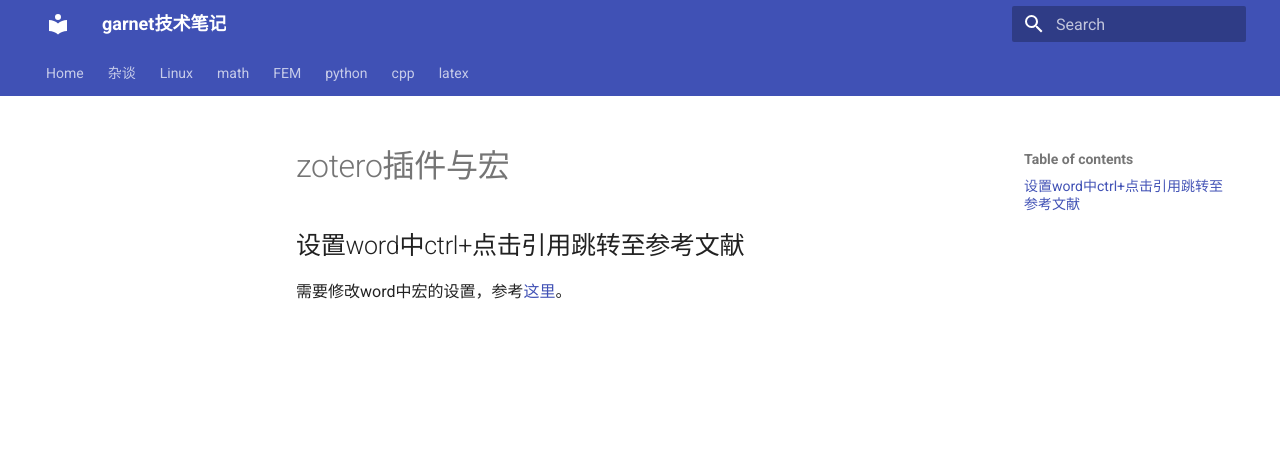
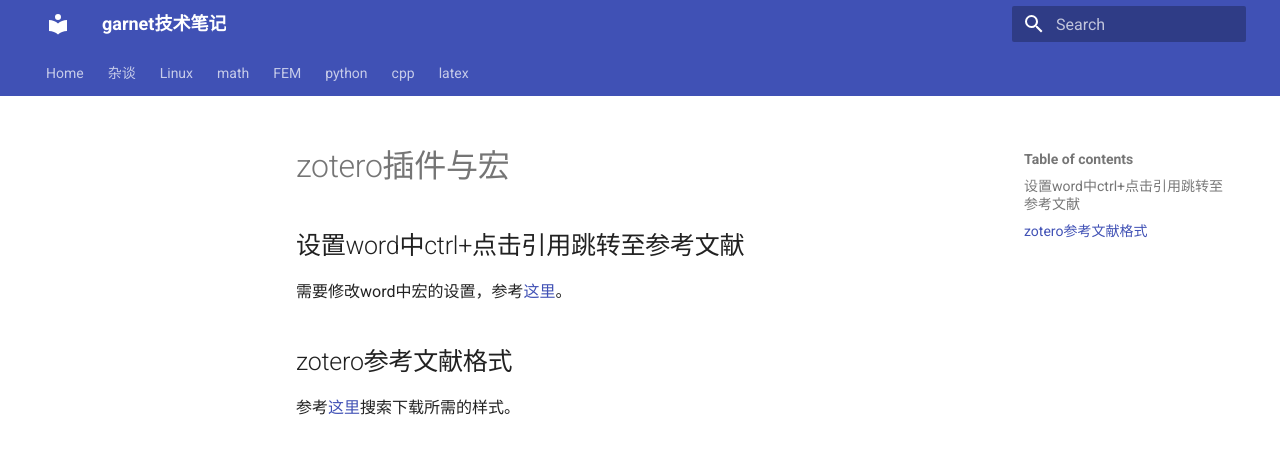
Before and after one commit to ymma98/technotes, an MkDocs documentation site: the page built from docs/杂谈/zotero插件与宏.md, in a window 1280 px wide. Shown: the top 454 px of the page. Built offline with MkDocs 1.6.1 and Material for MkDocs 9.7.7, drawn with Linux system fonts in a browser that asks for light colours.

Commit message:
docs/杂谈/zotero插件与宏.md updated from https://stackedit.cn/

```diff
--- a/docs/杂谈/zotero插件与宏.md
+++ b/docs/杂谈/zotero插件与宏.md
@@ -2,7 +2,12 @@
 
 ## 设置word中ctrl+点击引用跳转至参考文献
 
-需要修改word中宏的设置，参考[这里]()。
+需要修改word中宏的设置，参考[这里](https://cloud.tencent.com/developer/article/2455092)。
+
+
+## zotero参考文献格式
+
+参考[这里](https://zotero-chinese.com/styles/)搜索下载所需的样式。
 <!--stackedit_data:
-eyJoaXN0b3J5IjpbLTE5NDQ3MDk1MTZdfQ==
+eyJoaXN0b3J5IjpbLTgwNDYwNjQ3Ml19
 -->
```
